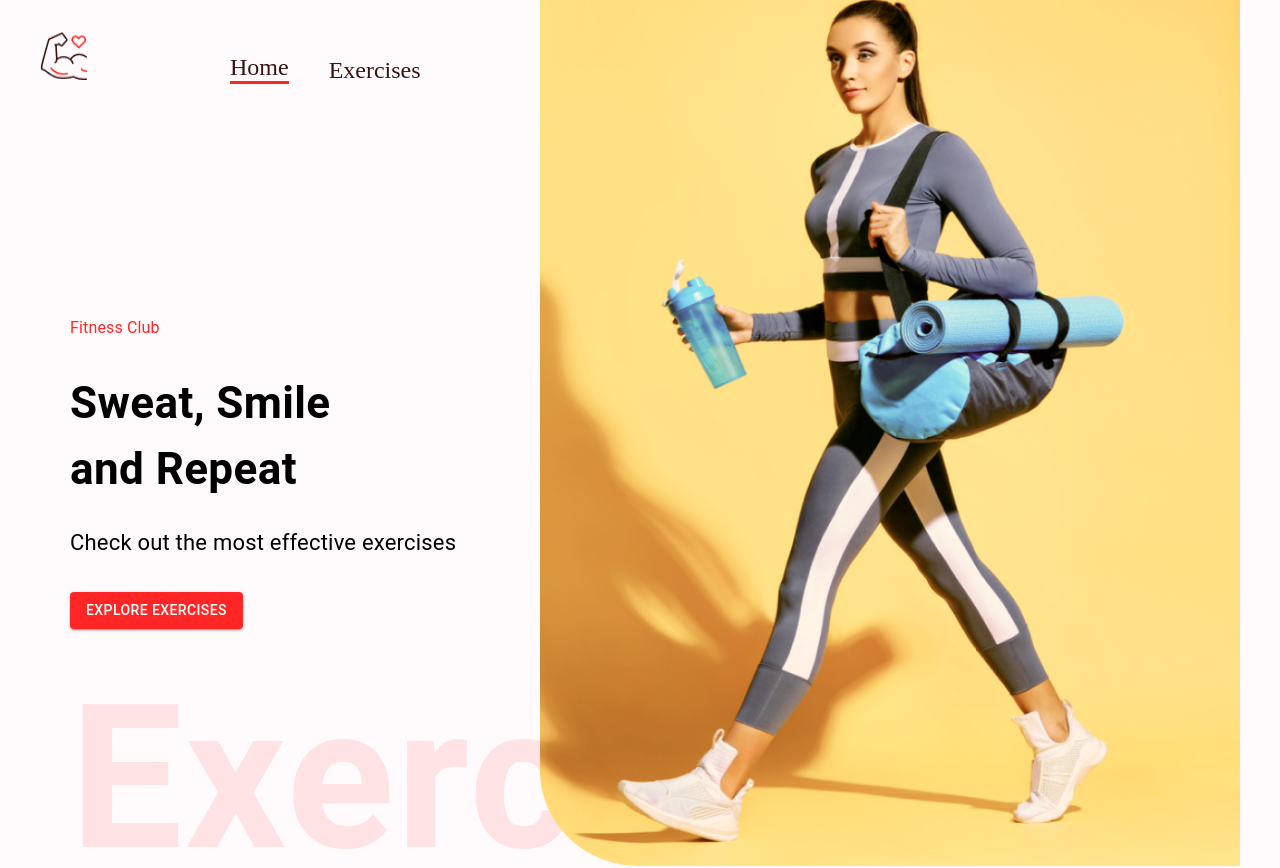
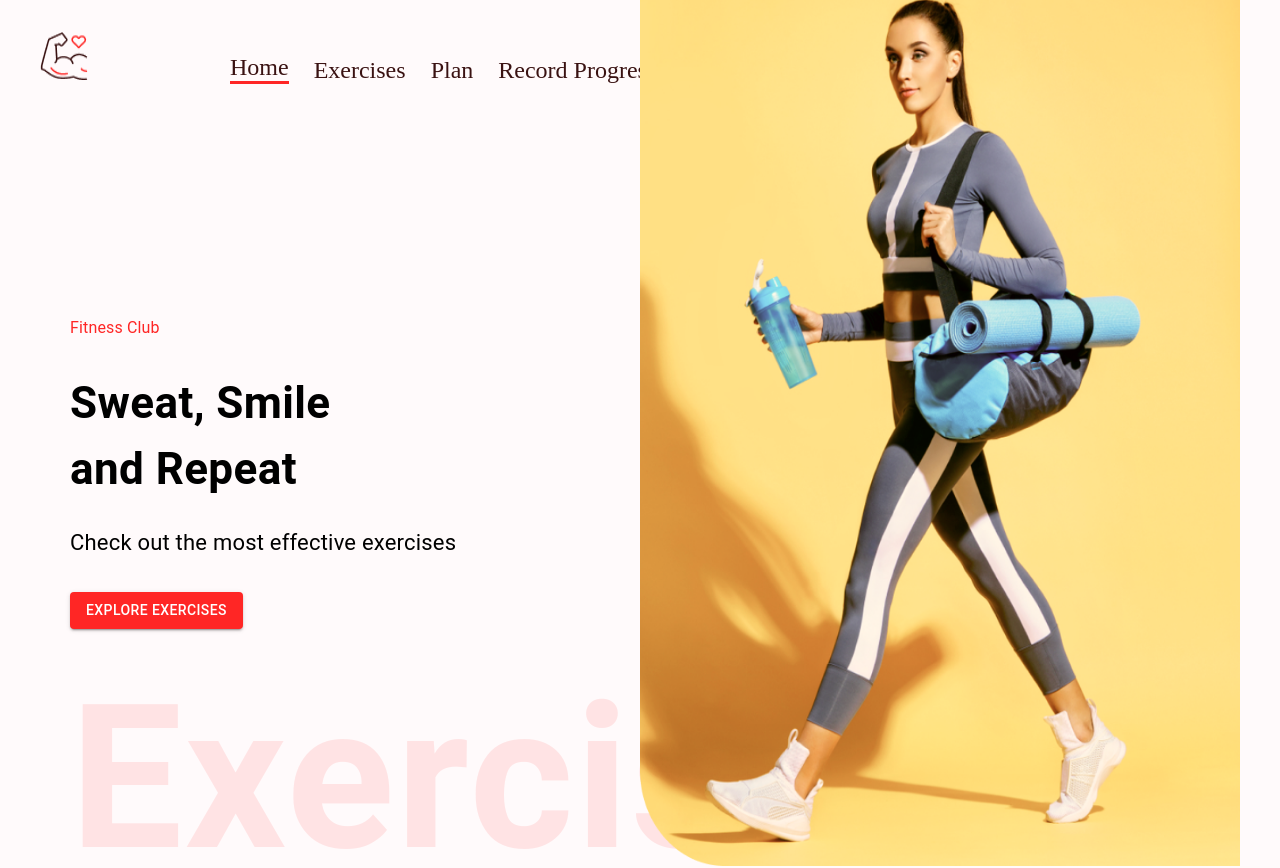
Before and after one commit to hwalia099/Fitness-App, a React (Create React App) app in the folder fitness-app/: page / in a window 1280 px wide. Shown: the top 868 px of the page. Built offline with nearby package versions, Linux system fonts and the light colour scheme; no server answers.

Commit message:
added other navigation

```diff
--- a/fitness-app/src/App.css
+++ b/fitness-app/src/App.css
@@ -57,7 +57,7 @@ body {
     position: absolute;
     right: 40px;
     top: 0px;
-    width: 700px;
+    width: 600px;
     height: 900px;
     margin-top: -330px;
 
--- a/fitness-app/src/App.js
+++ b/fitness-app/src/App.js
@@ -5,6 +5,9 @@ import ExerciseDetail from './pages/ExerciseDetail';
 import Home from './pages/Home';
 import Navbar from './components/Navbar';
 import Footer from './components/Footer';
+import PlanMealsandWorkout from './pages/PlanMealsandWorkout';
+import RecordDetails from './pages/RecordDetails';
+import TrackProgress from './pages/TrackProgress';
 
 import './App.css';
 
@@ -15,6 +18,9 @@ const App = () => {
       <Routes>
         <Route path="/" element ={<Home/>}/>
         <Route path="/exercise/:id" element ={<ExerciseDetail/>}/>
+        <Route path="/plan" element ={<PlanMealsandWorkout/>}/>
+        <Route path="/record" element ={<RecordDetails/>}/>
+        <Route path="/track" element ={<TrackProgress/>}/>
       </Routes>
       <Footer/>
     </Box>
--- a/fitness-app/src/components/Navbar.js
+++ b/fitness-app/src/components/Navbar.js
@@ -9,9 +9,12 @@ const Navbar = () => {
       <Link to="/">
       <img src={Logo} alt="logo" style={{width: '48px', height:'48px', margin:'0 20px'}}/>
       </Link>
-      <Stack direction="row" gap="40px" fontSize={"24px"} alignItems="flex-end">
+      <Stack direction="row" gap="25px" fontSize={"24px"} alignItems="flex-end">
         <Link to="/" style={{textDecoration:'none', color:'#3A1212', 'borderBottom': '3px solid #FF2625'} }>Home</Link>
         <a href="#exercises" style={{textDecoration:'none', color:'#3A1212'} }>Exercises</a>
+        <Link to="/plan" style={{textDecoration:'none', color:'#3A1212'} }>Plan</Link>
+        <Link to="/record" style={{textDecoration:'none', color:'#3A1212'} }>Record Progress</Link>
+        <Link to="/track" style={{textDecoration:'none', color:'#3A1212'} }>Track Progress</Link>
       </Stack>
     </Stack>
   )
--- /dev/null
+++ b/fitness-app/src/pages/PlanMealsandWorkout.js
@@ -0,0 +1,10 @@
+import React from 'react'
+import { Box} from '@mui/material';
+
+const PlanMealsandWorkout = () => {
+  return (
+   <Box id="plan">plannnnnn</Box>
+  )
+}
+
+export default PlanMealsandWorkout;
--- /dev/null
+++ b/fitness-app/src/pages/RecordDetails.js
@@ -0,0 +1,10 @@
+import React from 'react';
+import { Box} from '@mui/material';
+
+const RecordDetails = () => {
+  return (
+    <Box id="record">recordddd</Box>
+  )
+}
+
+export default RecordDetails;
--- /dev/null
+++ b/fitness-app/src/pages/TrackProgress.js
@@ -0,0 +1,10 @@
+import React from 'react';
+import { Box} from '@mui/material';
+
+const TrackProgress = () => {
+  return (
+    <Box id="track">track</Box>
+  )
+}
+
+export default TrackProgress;
```
Also changed, not shown: 1 other file (tests, documents, lock files or other folders).
